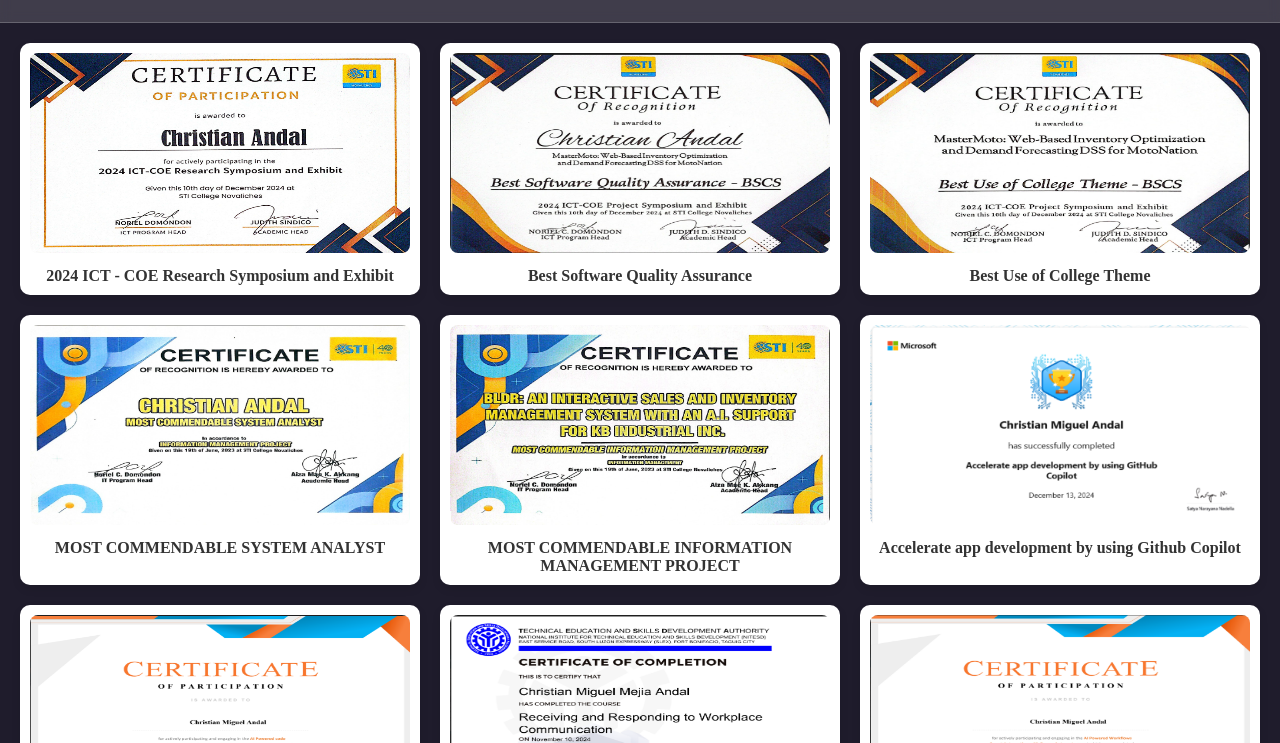
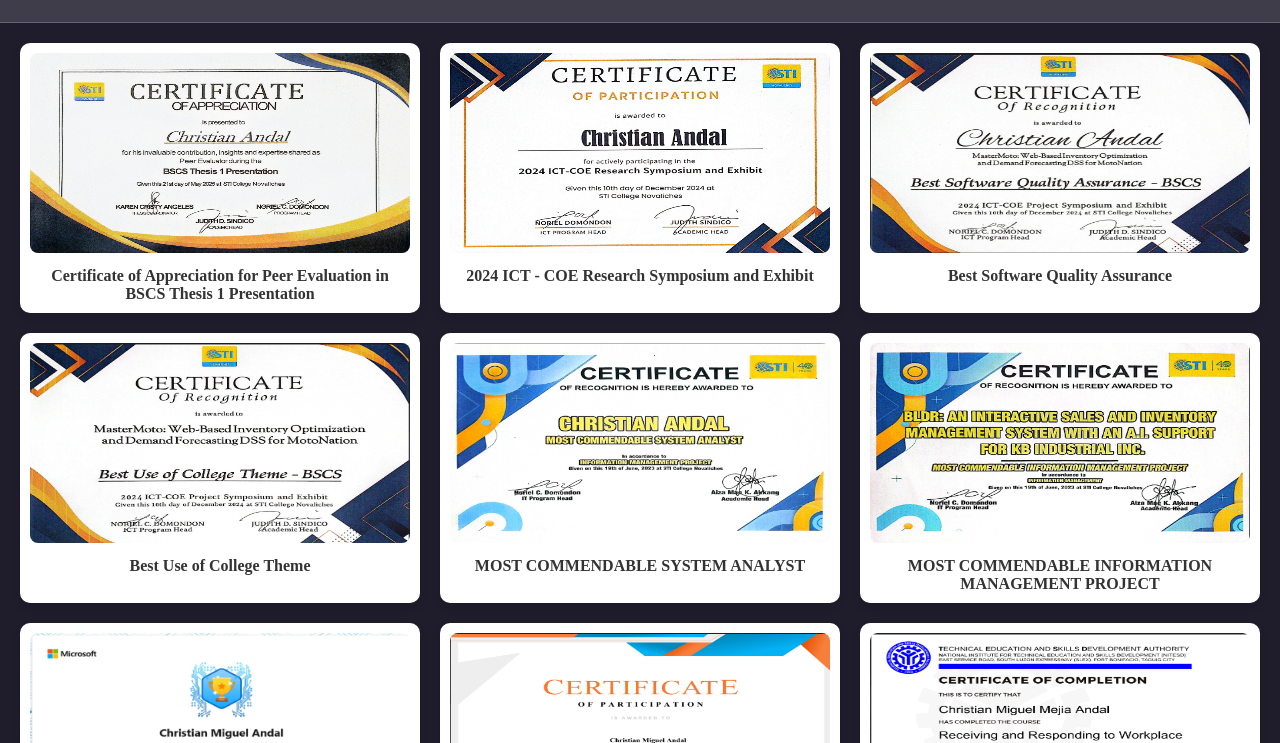
Before and after one commit to ChristianAndal/web-portfolio, a plain HTML site: page award.html in a window 1280 px wide. Shown: the part 57-800 px from the top of the page. Drawn offline with Linux system fonts and the light colour scheme.

Commit message:
528Update

```diff
--- a/award.html
+++ b/award.html
@@ -27,6 +27,10 @@
 
         <!-- Certificates Section -->
         <div class="certificates_container">
+             <div class="certificate_item">
+                <img src="/contents/cert/cert0.jpg" alt="Certificate 1" class="certificate_image">
+                <p class="certificate_name">Certificate of Appreciation for Peer Evaluation in BSCS Thesis 1 Presentation</p>
+            </div>
             <div class="certificate_item">
                 <img src="/contents/cert/cert1.jpg" alt="Certificate 1" class="certificate_image">
                 <p class="certificate_name">2024 ICT - COE Research Symposium and Exhibit</p>
```
Also changed, not shown: index.html (+1 -1 lines), contents/cert/cert0.jpg (added), 1 other file.
